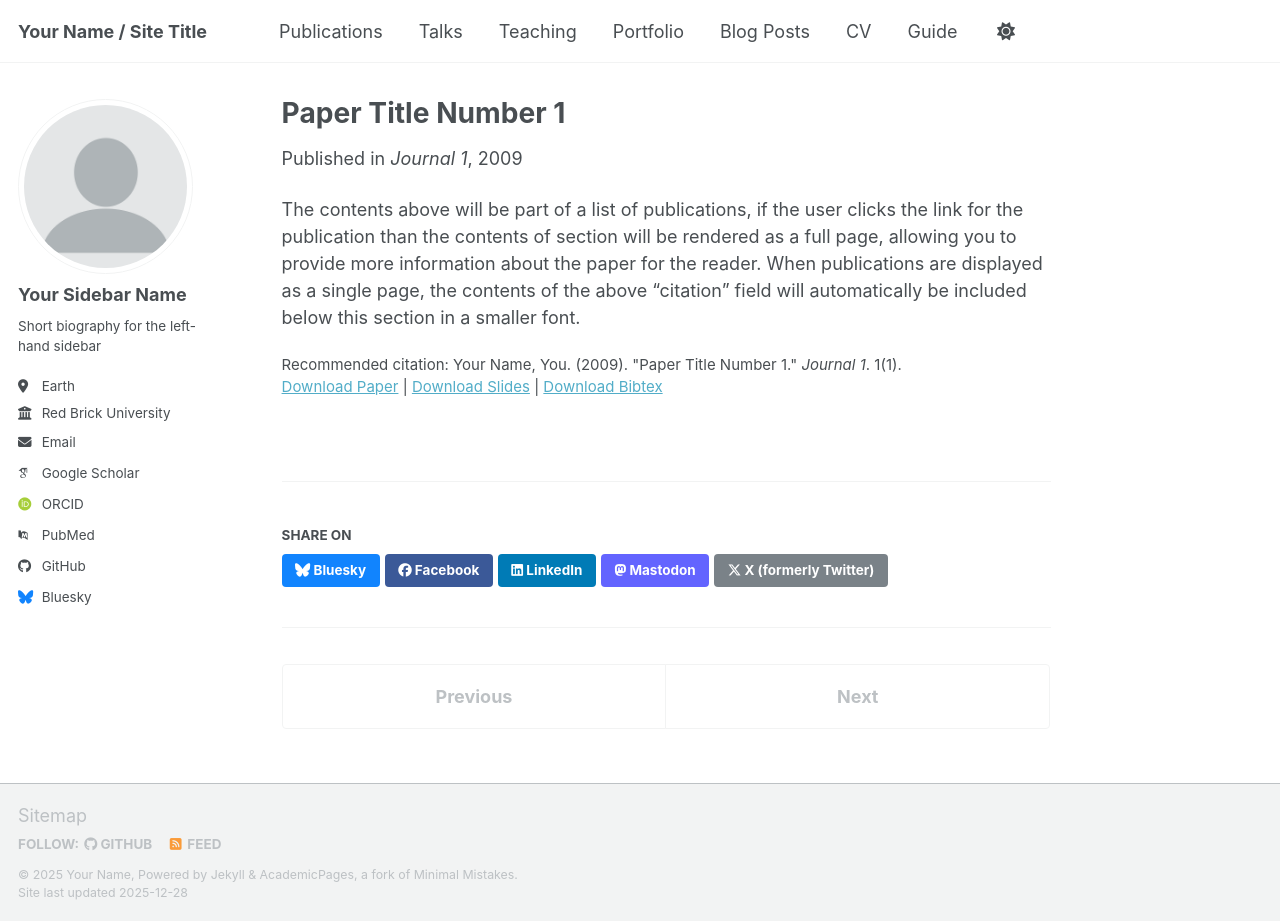
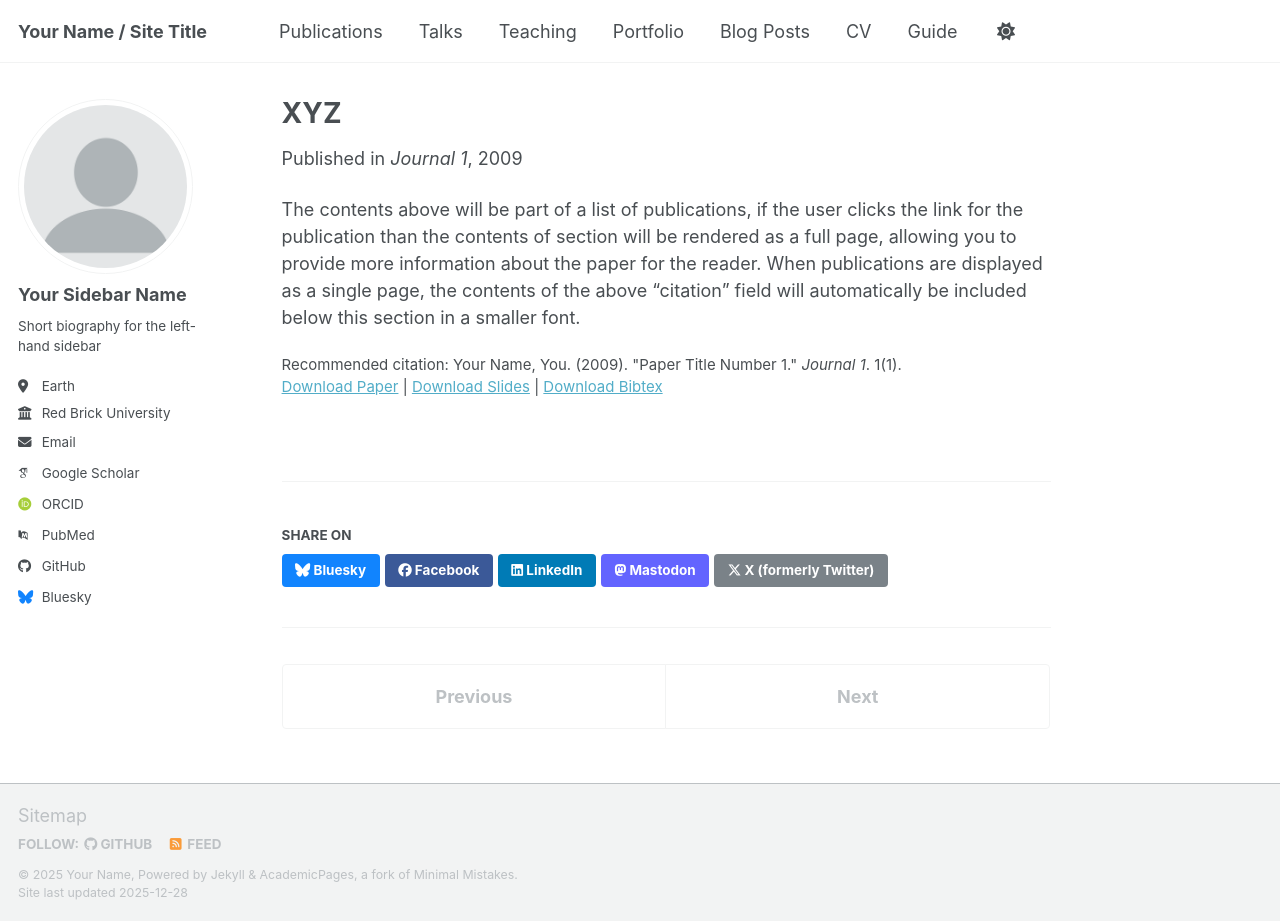
Before and after one commit to bbelbase8/bpb, a Jekyll site: the page built from _publications/2009-10-01-paper-title-number-1.md, in a window 1280 px wide and 921 px high. Built offline with Jekyll 4.4.1, drawn with Linux system fonts in a browser that asks for light colours; some web fonts are replaced; a script bundle is joined from its source files by our own code; library files that are not in the unit come from our copies.

Commit message:
Update 2009-10-01-paper-title-number-1.md

```diff
--- a/_publications/2009-10-01-paper-title-number-1.md
+++ b/_publications/2009-10-01-paper-title-number-1.md
@@ -1,5 +1,5 @@
 ---
-title: "Paper Title Number 1"
+title: "XYZ"
 collection: publications
 category: manuscripts
 permalink: /publication/2009-10-01-paper-title-number-1
```
